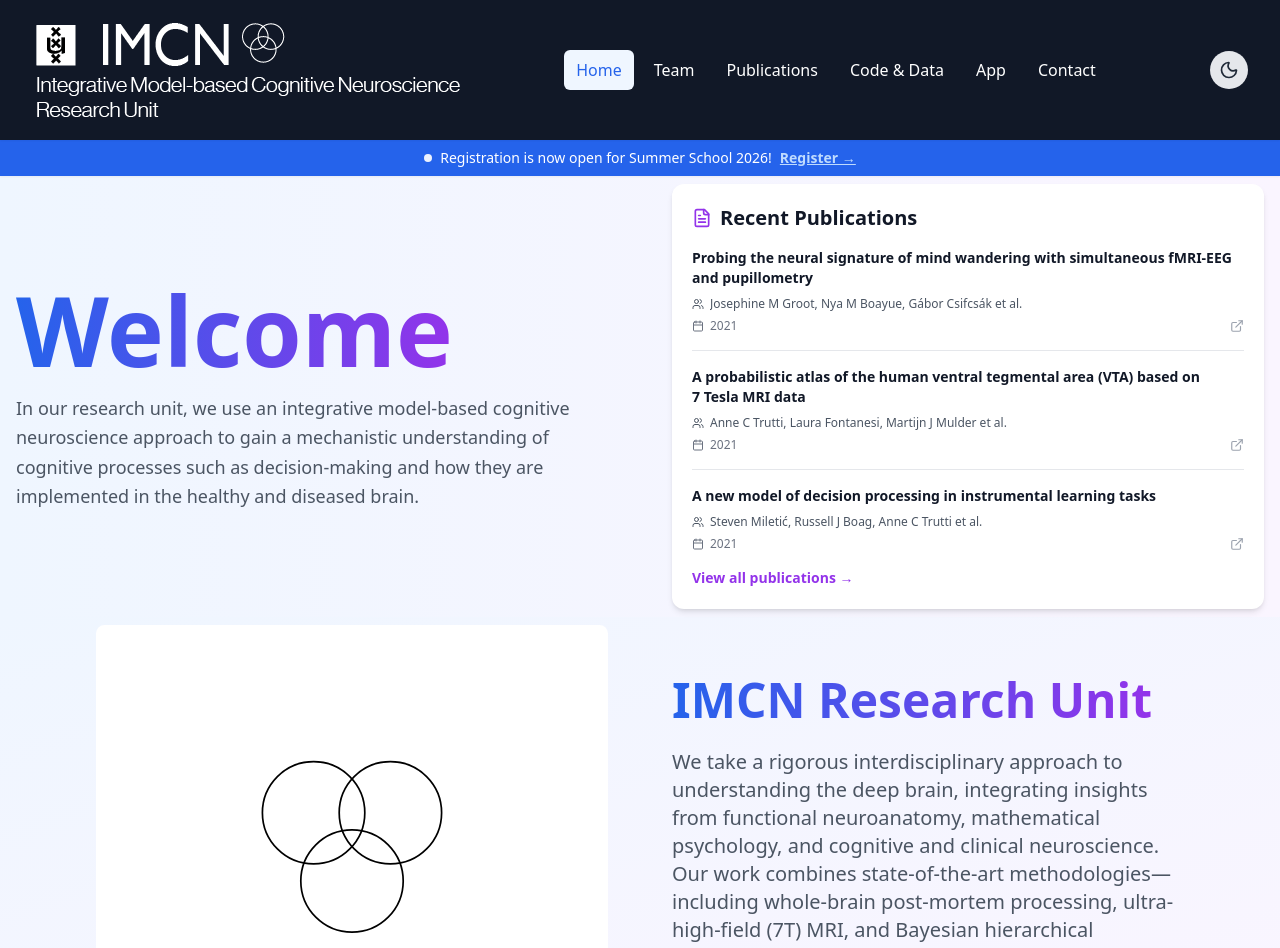
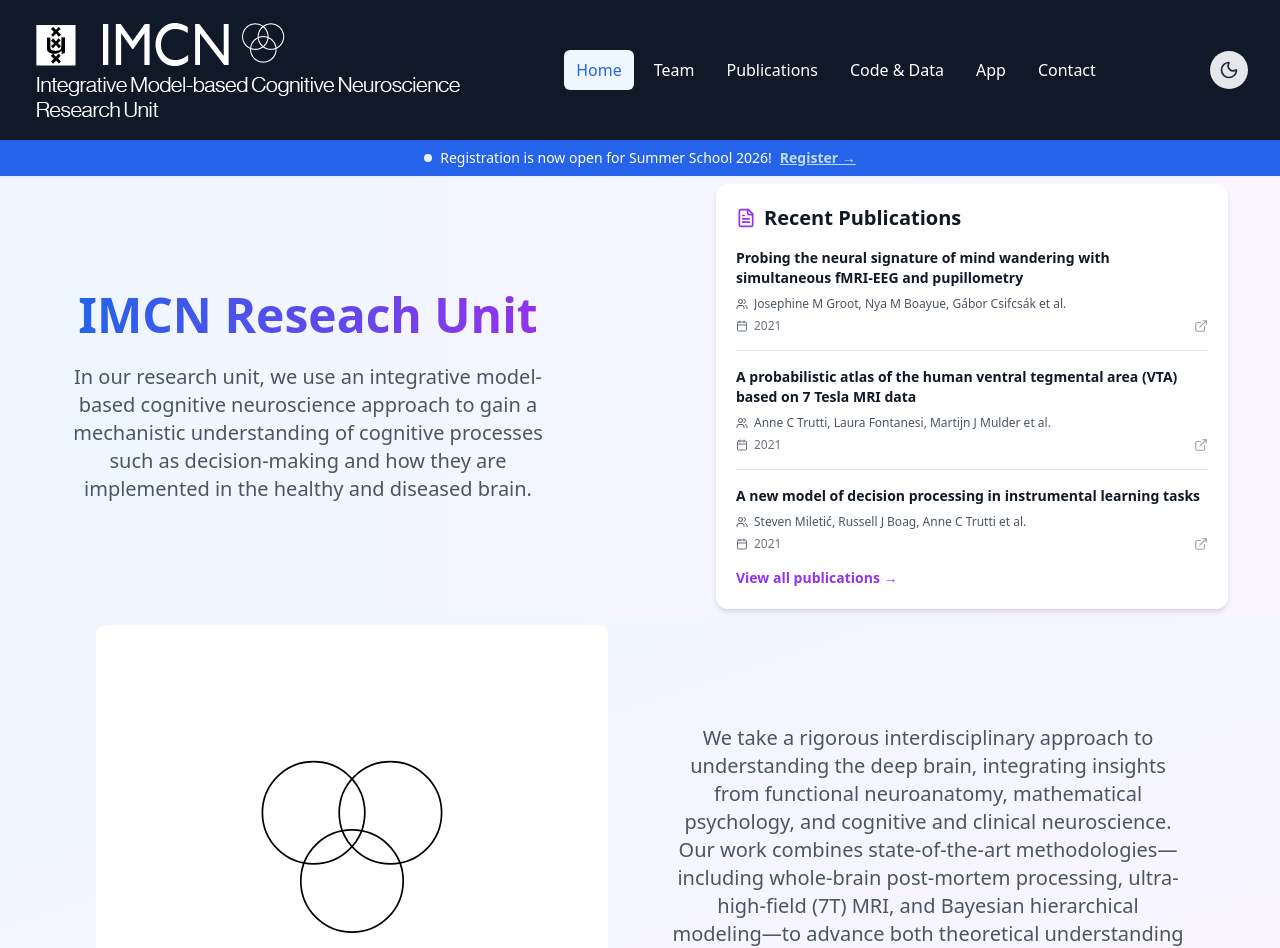
Before and after one commit to kshitij284/imcl_website, a React (Vite) app: page / in a window 1280 px wide. Shown: the top 948 px of the page. Built offline with nearby package versions, Linux system fonts and the light colour scheme.

Commit message:
Layout changes and Updated Team

```diff
--- a/src/components/HeroSection.jsx
+++ b/src/components/HeroSection.jsx
@@ -57,12 +57,14 @@ const HeroSection = () => {
 
 const HeroSectionVenn = ({ isDiagramExpanded, onCircleClick }) => {
   return (
-    <div className="relative w-full flex items-center justify-center">
-      <div className="w-full max-w-lg rounded-2xl flex items-center justify-center transition-all duration-300 bg-transparent">
+    <div className="w-full flex items-center justify-center py-8 lg:py-0">
+      <div className="w-full max-w-lg">
+        <div className="w-full rounded-2xl flex items-center justify-center transition-all duration-300 bg-transparent">
           <VennDiagram
             isExpanded={isDiagramExpanded}
             onCircleClick={onCircleClick}
           />
+        </div>
       </div>
     </div>
   )
@@ -91,7 +93,7 @@ const HeroContent = ({ selectedCircle }) => {
         'Joint models allow us to simultaneously model and understand all modalities of data, acquired from behavior and the brain.',
     },
     null: {
-      title: 'IMCN Research Unit',
+      title: '',
       description:
         'We take a rigorous interdisciplinary approach to understanding the deep brain, integrating insights from functional neuroanatomy, mathematical psychology, and cognitive and clinical neuroscience. Our work combines state-of-the-art methodologies—including whole-brain post-mortem processing, ultra-high-field (7T) MRI, and Bayesian hierarchical modeling—to advance both theoretical understanding and clinical relevance',
     },
@@ -99,8 +101,9 @@ const HeroContent = ({ selectedCircle }) => {
   const content = contentMap[selectedCircle] || contentMap.null
 
   return (
-    <div className="w-full max-w-lg mx-auto lg:mx-0 flex flex-col justify-center h-full py-8 lg:py-0">
-      <div className="space-y-6">
+    <div className="w-full flex items-center justify-center py-8 lg:py-0">
+      <div className="w-full max-w-lg">
+        <div className="flex flex-col items-center justify-center text-center space-y-6">
           <h2 className="text-3xl sm:text-4xl lg:text-5xl font-bold text-gray-900 dark:text-white leading-tight">
             <span className="text-transparent bg-clip-text bg-gradient-to-r from-blue-600 to-purple-600">
               {content.title}
@@ -111,6 +114,7 @@ const HeroContent = ({ selectedCircle }) => {
           </p>
         </div>
       </div>
+    </div>
   )
 }
 
--- a/src/components/Introduction.jsx
+++ b/src/components/Introduction.jsx
@@ -22,7 +22,6 @@ const Introduction = () => {
                  dark:from-gray-800 dark:to-gray-900
                  transition-colors duration-300"
     >
-      {/* Announcement Bar - Full Width */}
       <div className="w-full bg-blue-600 dark:bg-blue-700 text-white py-2 px-4 shadow-sm">
         <div className="flex items-center justify-center space-x-2">
           <span className="w-2 h-2 bg-white rounded-full animate-pulse"></span>
@@ -38,27 +37,30 @@ const Introduction = () => {
         </div>
       </div>
 
-      {/* Two Column Layout */}
       <div className="max-w-7xl mx-auto px-4 py-2">
-        <div className="grid grid-cols-1 lg:grid-cols-2 gap-6 lg:gap-16">
-          {/* Left Column - Welcome Message */}
-          <div className="flex flex-col justify-center text-center md:text-left">
-            <h2 className="text-4xl sm:text-5xl md:text-6xl lg:text-7xl xl:text-8xl font-bold text-gray-900 dark:text-white mb-4">
+        <div className="grid grid-cols-1 lg:grid-cols-2 gap-8 lg:gap-20 items-center">
+          <div className="w-full flex items-center justify-center py-8 lg:py-0">
+            <div className="w-full max-w-lg">
+              <div className="flex flex-col items-center justify-center text-center space-y-6">
+                <h2 className="text-3xl sm:text-4xl lg:text-5xl font-bold text-gray-900 dark:text-white leading-tight">
                   <span className="text-transparent bg-clip-text bg-gradient-to-r from-blue-600 to-purple-600">
-                Welcome
+                    IMCN Reseach Unit
                   </span>
                 </h2>
-            <p className="text-lg text-gray-600 dark:text-gray-300 leading-relaxed">
-              In our research unit, we use an integrative model-based cognitive
-              neuroscience approach to gain a mechanistic understanding of
-              cognitive processes such as decision-making and how they are
-              implemented in the healthy and diseased brain.
+                <p className="text-base sm:text-lg lg:text-xl text-gray-600 dark:text-gray-300 leading-relaxed">
+                  In our research unit, we use an integrative model-based
+                  cognitive neuroscience approach to gain a mechanistic
+                  understanding of cognitive processes such as decision-making
+                  and how they are implemented in the healthy and diseased
+                  brain.
                 </p>
               </div>
+            </div>
+          </div>
 
-          {/* Right Column - Recent Publications */}
-          <div>
-            <div className="bg-white dark:bg-gray-800 rounded-xl shadow-md p-5 transition-colors duration-300">
+          <div className="w-full flex items-center justify-center py-8 lg:py-0">
+            <div className="w-full max-w-lg">
+              <div className="w-full bg-white dark:bg-gray-800 rounded-xl shadow-md p-5 transition-colors duration-300">
                 <h3 className="text-xl font-bold text-gray-900 dark:text-white mb-4 flex items-center">
                   <FileText className="h-5 w-5 mr-2 text-purple-600 dark:text-purple-400" />
                   Recent Publications
@@ -115,6 +117,7 @@ const Introduction = () => {
             </div>
           </div>
         </div>
+      </div>
     </section>
   )
 }
--- a/src/components/SponsorBar.jsx
+++ b/src/components/SponsorBar.jsx
@@ -27,7 +27,7 @@ function SponsorBar() {
       <div className="max-w-7xl mx-auto px-4 py-8 text-center">
         <h3 className="text-4xl font-bold text-gray-900 dark:text-white mb-10">
           <span className="text-transparent bg-clip-text bg-gradient-to-r from-blue-600 to-purple-600">
-            Sponsors
+            Funding Agencies
           </span>
         </h3>
         <div className="flex items-center justify-between gap-8 flex-wrap">
--- a/src/pages/TeamPage.jsx
+++ b/src/pages/TeamPage.jsx
@@ -152,38 +152,29 @@ const TeamPage = () => {
     },
     {
       id: 5,
-      name: 'Pilou Bazin',
-      designation: 'Senior Scientist',
+      name: 'Lysanne Groenewegen',
+      designation: 'PhD Student',
       introduction:
-        'I am a senior scientist focussing on neuroimaging of the subcortex. My work combines ultra-high field magnetic resonance imaging with computational neuroanatomy in order to better understand the interplay of structure, connectivity and physiology of the subcortex in shaping human behavior.',
-      avatar: 'PB',
+        'I am a PhD student supervised by Anneke Alkemade and Birte Forstmann at the University of Amsterdam (Netherlands). My research focuses on 3D reconstructions of whole-brain vascular immunoreactivity and Alzheimer’s pathology. I integrate high-resolution post-mortem MRI with (immuno)histochemistry to create frameworks that capture both the broader anatomical context and the fine-scale vascular and pathological profiles across (sub)cortical structures.',
+      avatar: 'LG',
       photo: null,
     },
     {
       id: 6,
-      name: 'Pilou Bazin',
-      designation: 'Senior Scientist',
+      name: 'Ettore Cerracchio',
+      designation: 'PhD Student',
       introduction:
-        'I am a senior scientist focussing on neuroimaging of the subcortex. My work combines ultra-high field magnetic resonance imaging with computational neuroanatomy in order to better understand the interplay of structure, connectivity and physiology of the subcortex in shaping human behavior.',
-      avatar: 'PB',
+        'I am a PhD student working on human decision-making biases, such as spatial attention and decision priors. To this end, I combine structural and functional ultra-high field MRI with sequential sampling models.',
+      avatar: 'EC',
       photo: null,
     },
     {
       id: 7,
-      name: 'Pilou Bazin',
-      designation: 'Senior Scientist',
+      name: 'Rawien Balesar',
+      designation: 'PhD Student',
       introduction:
-        'I am a senior scientist focussing on neuroimaging of the subcortex. My work combines ultra-high field magnetic resonance imaging with computational neuroanatomy in order to better understand the interplay of structure, connectivity and physiology of the subcortex in shaping human behavior.',
-      avatar: 'PB',
-      photo: null,
-    },
-    {
-      id: 8,
-      name: 'Pilou Bazin',
-      designation: 'Senior Scientist',
-      introduction:
-        'I am a senior scientist focussing on neuroimaging of the subcortex. My work combines ultra-high field magnetic resonance imaging with computational neuroanatomy in order to better understand the interplay of structure, connectivity and physiology of the subcortex in shaping human behavior.',
-      avatar: 'PB',
+        'I am a technical assistant working with post-mortem data of subcortical nuclei in collaboration with Dick Swaab (Netherlands Institute for Neuroscience, Amsterdam, Netherlands).',
+      avatar: 'RB',
       photo: null,
     },
   ]
```
Lines whose indentation alone changed are shown as unchanged.
